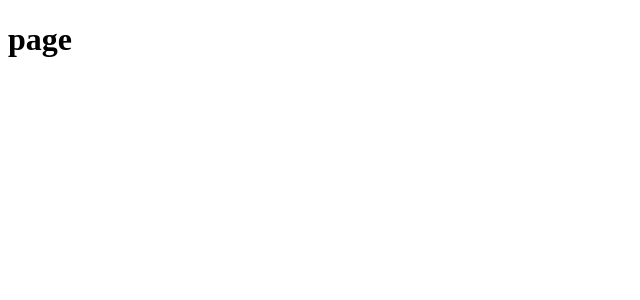
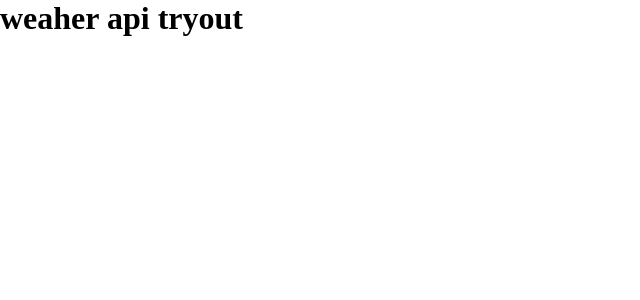
Before and after one commit to aldask/weather-api, a React (Create React App) app: page / in a window 1280 px wide. Shown: the top 300 px of the page, without its empty margins (0-640 px from the left). Built offline with nearby package versions, Linux system fonts and the light colour scheme.

Commit message:
Installed scss, added needed components and pages for now

```diff
--- a/package.json
+++ b/package.json
@@ -13,6 +13,7 @@
     "react": "^18.2.0",
     "react-dom": "^18.2.0",
     "react-scripts": "5.0.1",
+    "sass": "^1.62.1",
     "typescript": "^4.9.5",
     "web-vitals": "^2.1.4"
   },
--- a/src/App.tsx
+++ b/src/App.tsx
@@ -1,7 +1,10 @@
+import "./styles/Global/global-style.scss";
+import MainPage from "./pages/MainPage";
+
 function App() {
   return (
     <>
-      <h1>page</h1>
+      <MainPage />
     </>
   );
 }
--- /dev/null
+++ b/src/components/Weather.tsx
@@ -0,0 +1,8 @@
+function Weather() {
+  return (
+    <>
+      <h1>weaher api tryout</h1>
+    </>
+  );
+}
+export default Weather;
--- /dev/null
+++ b/src/pages/MainPage.tsx
@@ -0,0 +1,10 @@
+import Weather from "../components/Weather";
+
+function MainPage() {
+  return (
+    <>
+      <Weather />
+    </>
+  );
+}
+export default MainPage;
--- /dev/null
+++ b/src/styles/Global/global-style.scss
@@ -0,0 +1,5 @@
+* {
+  margin: 0;
+  padding: 0;
+  box-sizing: border-box;
+}
```
Also changed, not shown: 1 other file (tests, documents, lock files or other folders).
